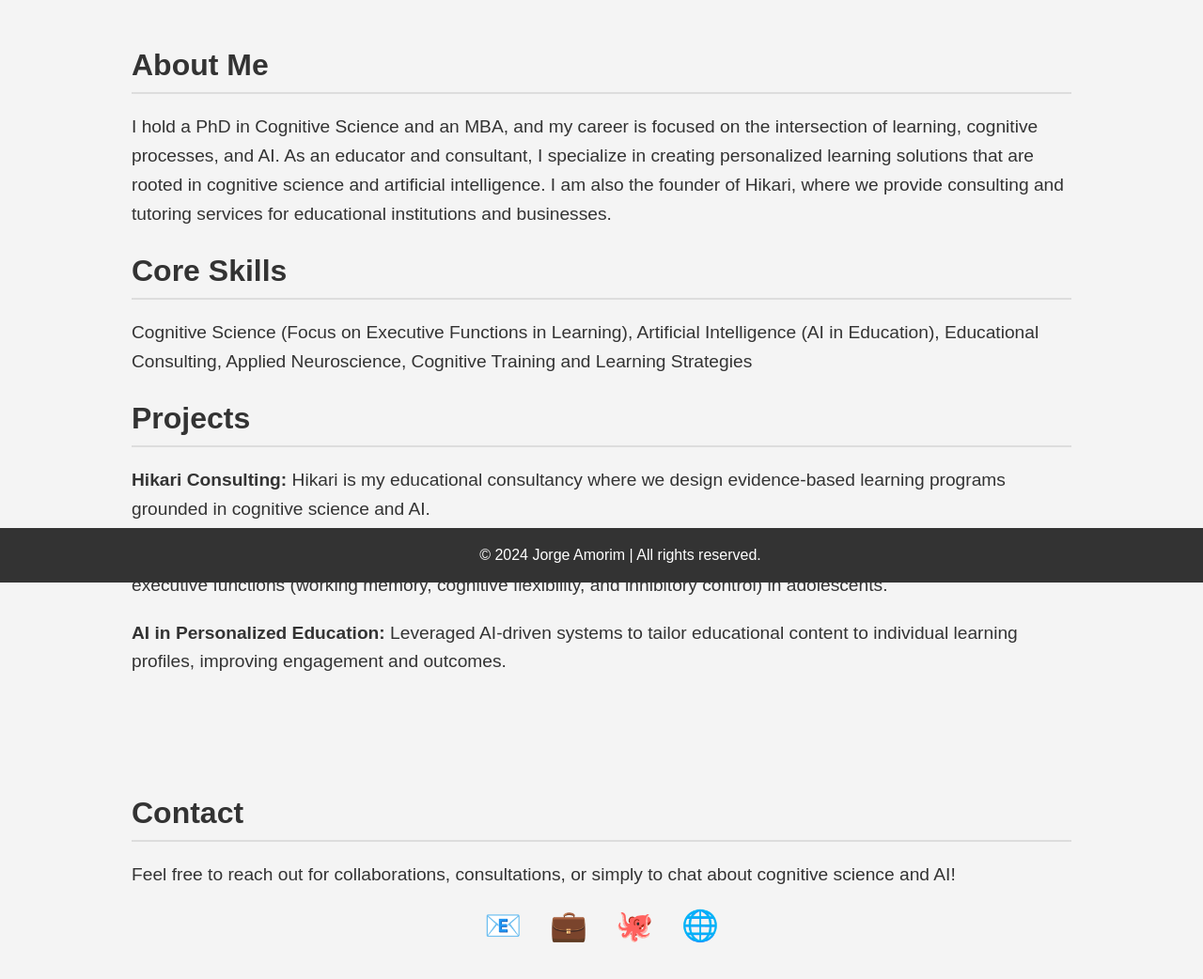
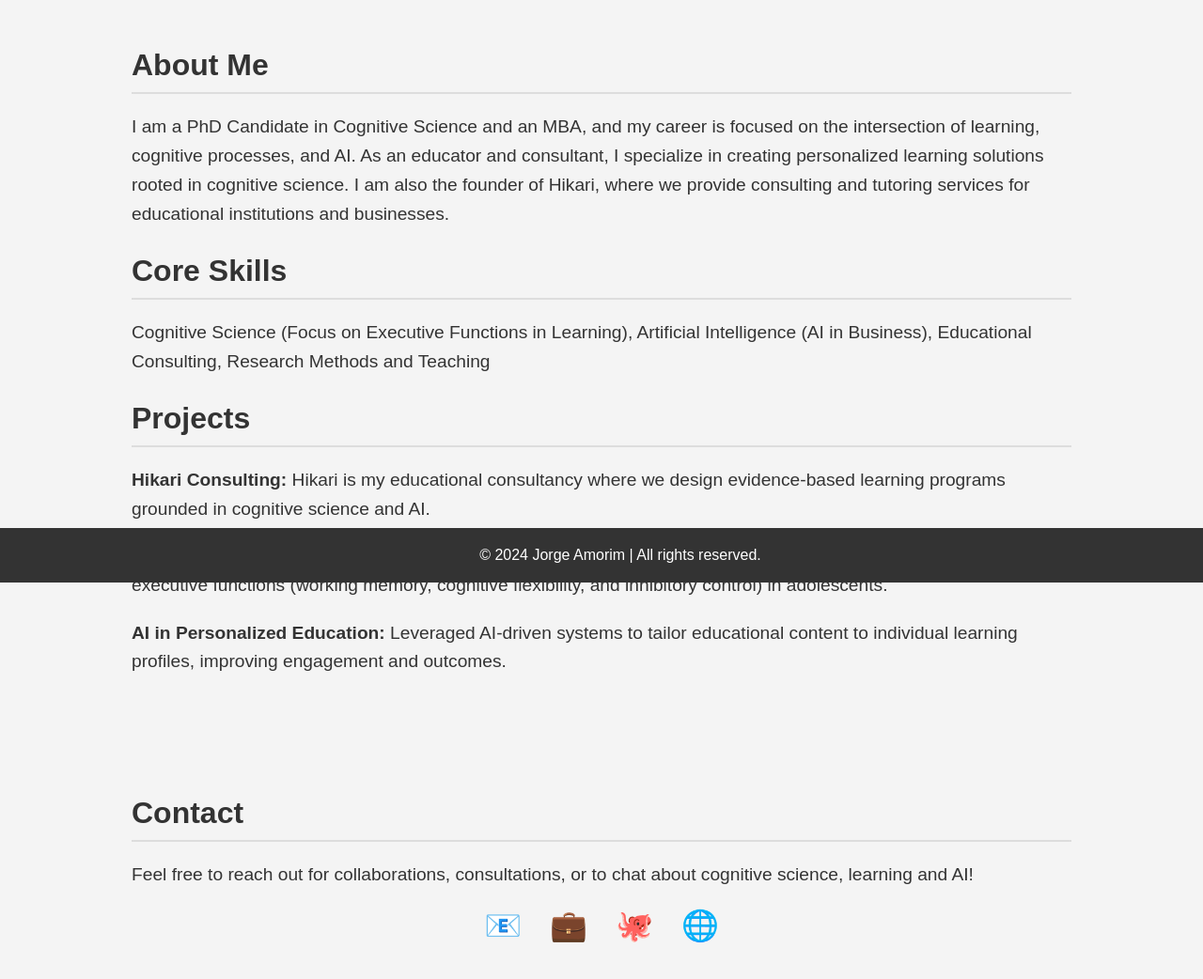
Before and after one commit to Jorgewho/jorgeamorim.github.io, a plain HTML site: page index.html in a window 1280 px wide. Shown: the part 180-1222 px from the top of the page at 94% size. Drawn offline with Linux system fonts and the light colour scheme.

Commit message:
Update index.html
trying new content

```diff
--- a/index.html
+++ b/index.html
@@ -76,11 +76,11 @@
 <section>
     <h2>About Me</h2>
     <p>
-        I hold a PhD in Cognitive Science and an MBA, and my career is focused on the intersection of learning, cognitive processes, and AI. As an educator and consultant, I specialize in creating personalized learning solutions that are rooted in cognitive science and artificial intelligence. I am also the founder of Hikari, where we provide consulting and tutoring services for educational institutions and businesses.
+        I am a PhD Candidate in Cognitive Science and an MBA, and my career is focused on the intersection of learning, cognitive processes, and AI. As an educator and consultant, I specialize in creating personalized learning solutions rooted in cognitive science. I am also the founder of Hikari, where we provide consulting and tutoring services for educational institutions and businesses.
     </p>
 
     <h2>Core Skills</h2>
-    <p>Cognitive Science (Focus on Executive Functions in Learning), Artificial Intelligence (AI in Education), Educational Consulting, Applied Neuroscience, Cognitive Training and Learning Strategies</p>
+    <p>Cognitive Science (Focus on Executive Functions in Learning), Artificial Intelligence (AI in Business), Educational Consulting, Research Methods and Teaching</p>
 
     <h2>Projects</h2>
     <p><strong>Hikari Consulting:</strong> Hikari is my educational consultancy where we design evidence-based learning programs grounded in cognitive science and AI.</p>
@@ -90,7 +90,7 @@
 
 <section>
     <h2>Contact</h2>
-    <p>Feel free to reach out for collaborations, consultations, or simply to chat about cognitive science and AI!</p>
+    <p>Feel free to reach out for collaborations, consultations, or to chat about cognitive science, learning and AI!</p>
     <div class="icons">
         <a href="mailto:jorge.amorim@gmail.com" title="Email">📧</a>
         <a href="https://www.linkedin.com/in/jorge-amorim" target="_blank" title="LinkedIn">💼</a>
```
